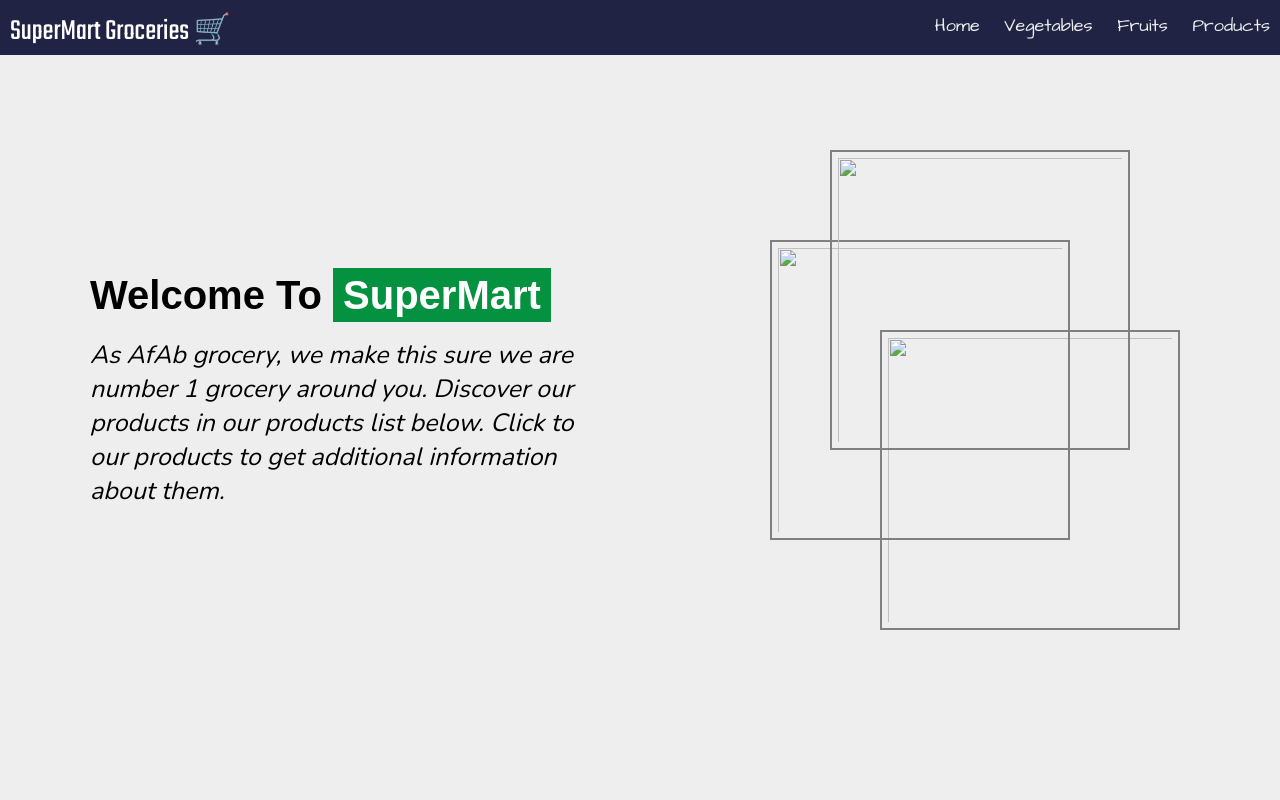
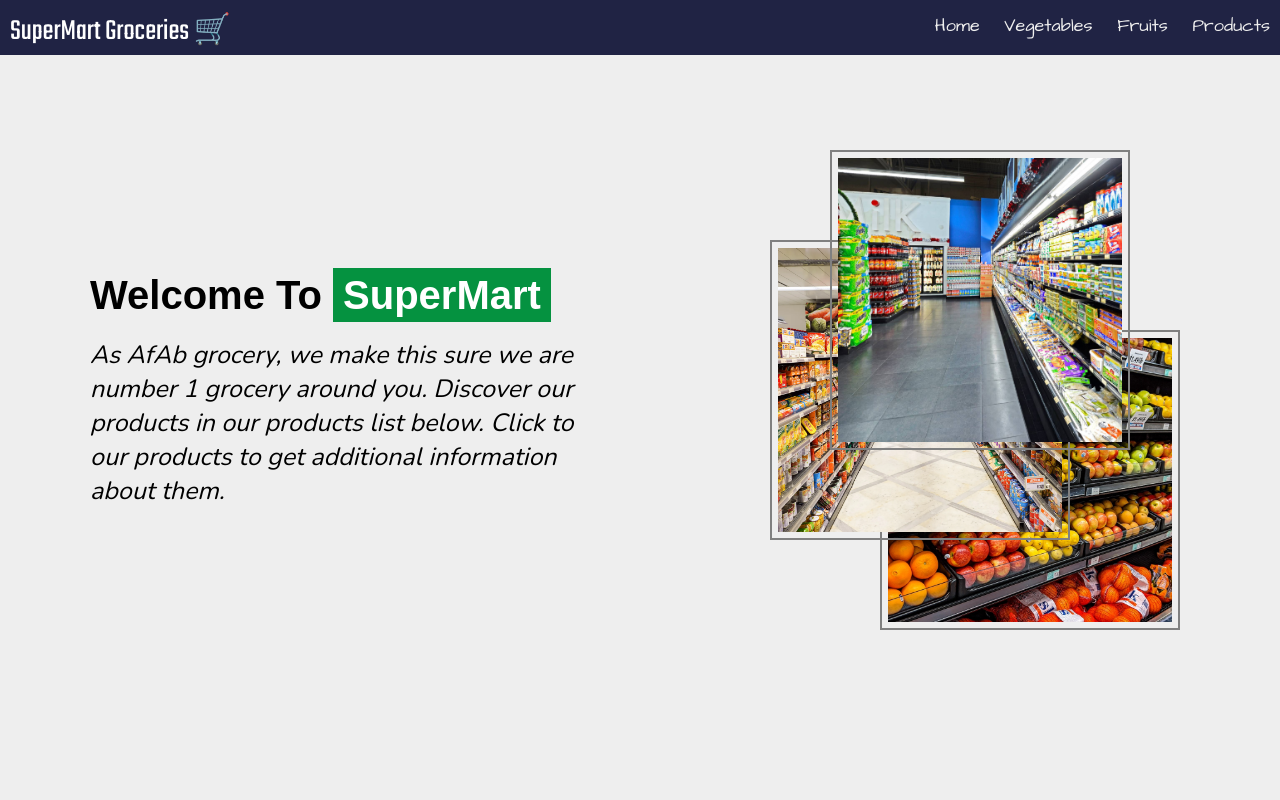
Before and after one commit to AfganAbbas/grocery-store, a plain HTML site: page index.html in a window 1280 px wide. Shown: the top 800 px of the page. Drawn offline with nearby package versions, Linux system fonts and the light colour scheme; the site is published under a folder, as on GitHub Pages, so addresses that start at the root find nothing.

Commit message:
image path fix

```diff
--- a/index.html
+++ b/index.html
@@ -47,9 +47,9 @@
         </div>
         <div class="hero__part">
             <div class="welcome">
-                <img src="/images/grocery-1.jpg" alt="">
-                <img src="/images/grocery-2.webp" alt="">
-                <img src="/images/grocery-3.jpg" alt="">
+                <img src="images/grocery-1.jpg" alt="">
+                <img src="images/grocery-2.webp" alt="">
+                <img src="images/grocery-3.jpg" alt="">
             </div>
         </div>
     </div>
@@ -61,7 +61,7 @@
         </h3>
         <div class="products-container">
             <div class="product" data-name="p-1">
-                <img src="images/Cucumber.png" alt="">
+                <img src="images/cucumber.png" alt="">
                 <h3>Cucumbers</h3>
                 <div class="price">$2.00</div>
             </div>
@@ -166,7 +166,7 @@
     <div class="products-preview">
         <div class="preview" data-target="p-1">
             <i class="fas fa-times"></i>
-            <img src="images/Cucumber.png" alt="">
+            <img src="images/cucumber.png" alt="">
             <h3>Organic Cucumbers</h3>
             <div class="stars">
                 <i class="fas fa-star"></i>
```
